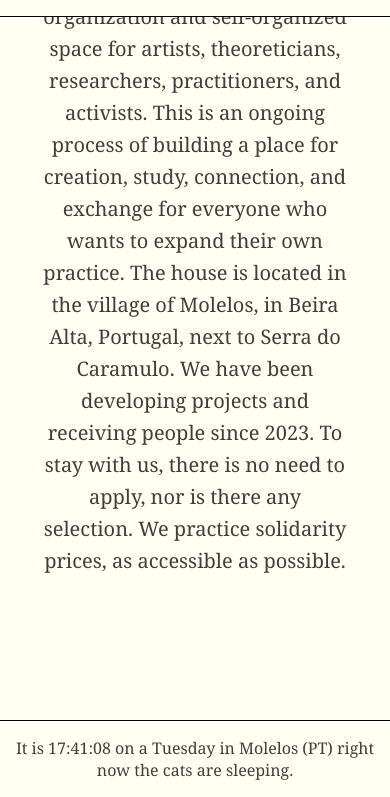
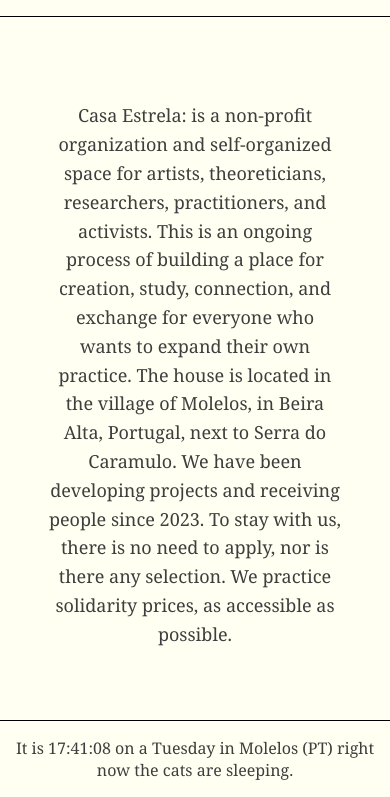
Before and after one commit to dekreciente/casaestrelasite, a plain HTML site: page index.html in a window 390 px wide. Shown: the part 47-844 px from the top of the page. Drawn offline with Linux system fonts and the light colour scheme.

Commit message:
Add files via upload

```diff
--- a/style.css
+++ b/style.css
@@ -100,24 +100,53 @@ a:hover {
     text-decoration: orange wavy underline;
 }
 
-/* Mobile Responsive Design */
-@media (max-width: 768px) {
+
+/* Laptop Responsive Design */
+@media only screen and (min-width: 1224px) {
     main {
-        min-height: auto; /* Allow the content to expand naturally */
+        padding: 2rem; /* Add more padding for larger screens */
+        width: 100%; /* Ensure full width on larger screens */
+    }
+
+    p {
+        font-size: 24px; /* Adjust font size for larger screens */
+        width: 70%; /* Limit width on larger screens for better readability */
+        margin: 0 auto; /* Center the text */
+    }
+}
+
+/* Tablet and Mobile */
+@media (max-width: 1224px) {
+    main {
         padding: 1rem; /* Adjust padding for smaller screens */
     }
 
     p {
-        font-size: 24px; /* Reduce font size for better readability on mobile */
-        max-width: 90%; /* Allow more width for text on mobile */
-        padding: 0 1rem; /* Adjust padding for mobile */
+        font-size: 24px; /* Adjust font size for smaller screens */
+        max-width: 90%; /* Use more width on smaller devices */
     }
 }
 
-/* Small Mobile Screens */
-@media (max-width: 480px) {
+/* Mobile */
+@media (max-width: 768px) {
+    main {
+        padding: 1rem;
+    }
+
     p {
-        font-size: 20px; /* Further reduce font size for very small screens */
-        padding: 0 0.5rem; /* Adjust padding for smaller screens */
+        font-size: 20px;
+        max-width: 95%; /* Allow more width for text */
     }
 }
+
+/* Small Mobile */
+@media (max-width: 480px) {
+    main {
+        padding: 1rem;
+    }
+
+    p {
+        font-size: 18px; /* Further reduce font size for very small screens */
+        max-width: 100%; /* Allow full width for text */
+    }
+}
```
